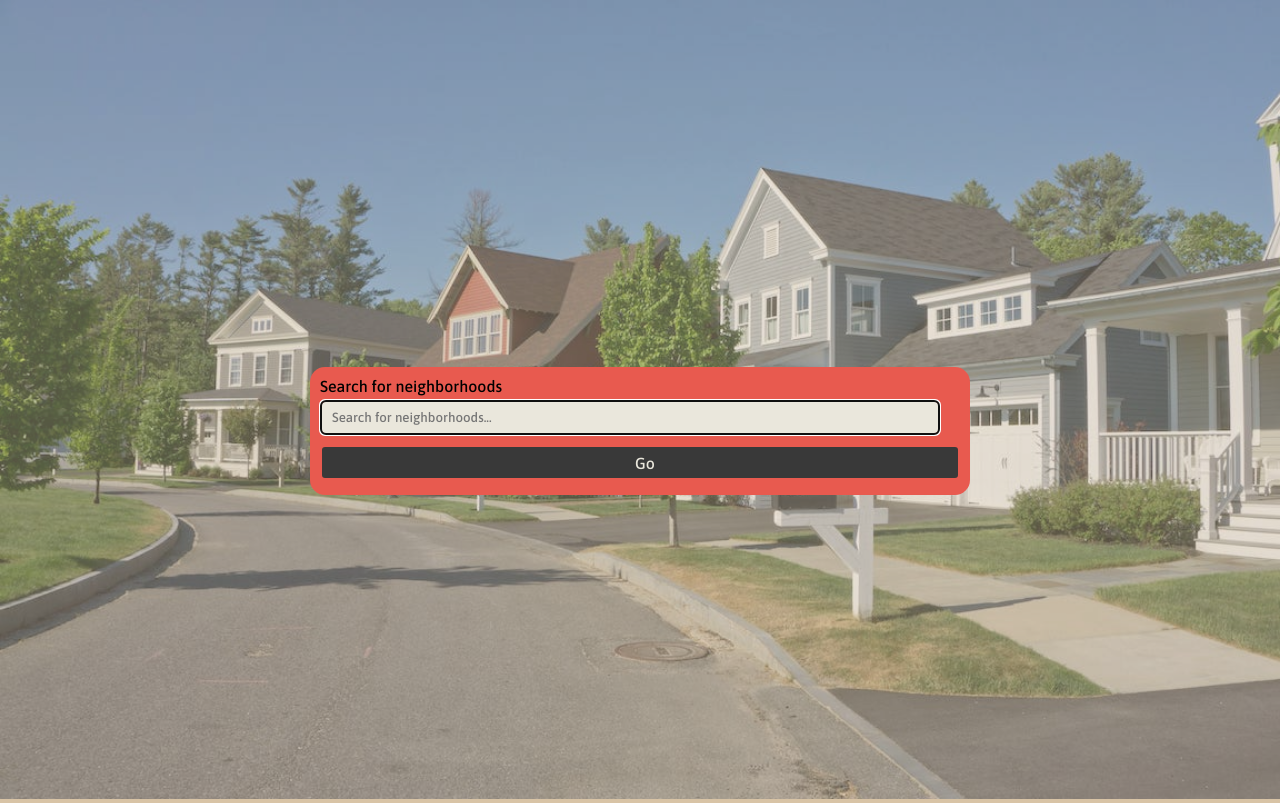
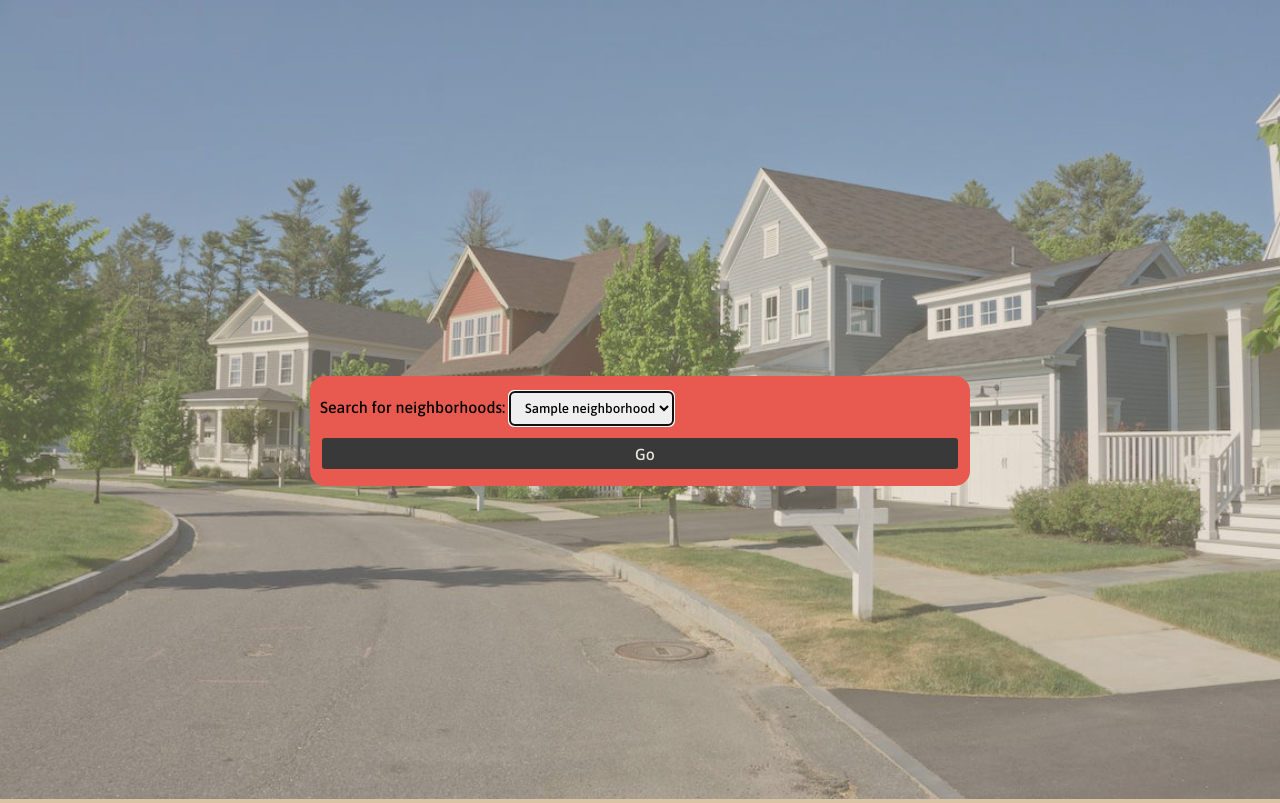
Before and after one commit to Ahm3dGI1/housing-market-visualization-and-prediction, a Flask app: template templates/home.html in a window 1280 px wide. Shown: the part 525-1328 px from the top of the page. Run offline with Flask 3, Linux system fonts and the light colour scheme; the template is opened without the code that fills it: most values are stand-ins (such as "Sample title", 1, 10 or a date in 2020); parts of the project's set-up code (start-up, migrations or seed data) failed here and were passed over.

Commit message:
refactor

```diff
--- a/templates/home.html
+++ b/templates/home.html
@@ -62,9 +62,14 @@
         <div class="content">
             <div class="search-body">
                 <div class="search-body-overlay">
-                    <form onsubmit="event.preventDefault();" role="search" class="search">
-                        <label for="search">Search for neighborhoods</label>
-                        <input class="search-bar" type="search" placeholder="Search for neighborhoods..." autofocus required />
+                    <form action="/search" method="get" class="search">
+                        <label for="neighborhood">Search for neighborhoods:</label>
+                        <select class="search-bar" id="neighborhood" name="neighborhood" required autofocus>
+                        <!-- The options will be populated dynamically from the server -->
+                            {% for neighborhood in neighborhoods %}
+                                <option value="{{ neighborhood }}">{{ neighborhood }}</option>
+                            {% endfor %}
+                        </select>
                         <button class="search-btn" type="submit">Go</button>
                     </form>
                 </div>
```
